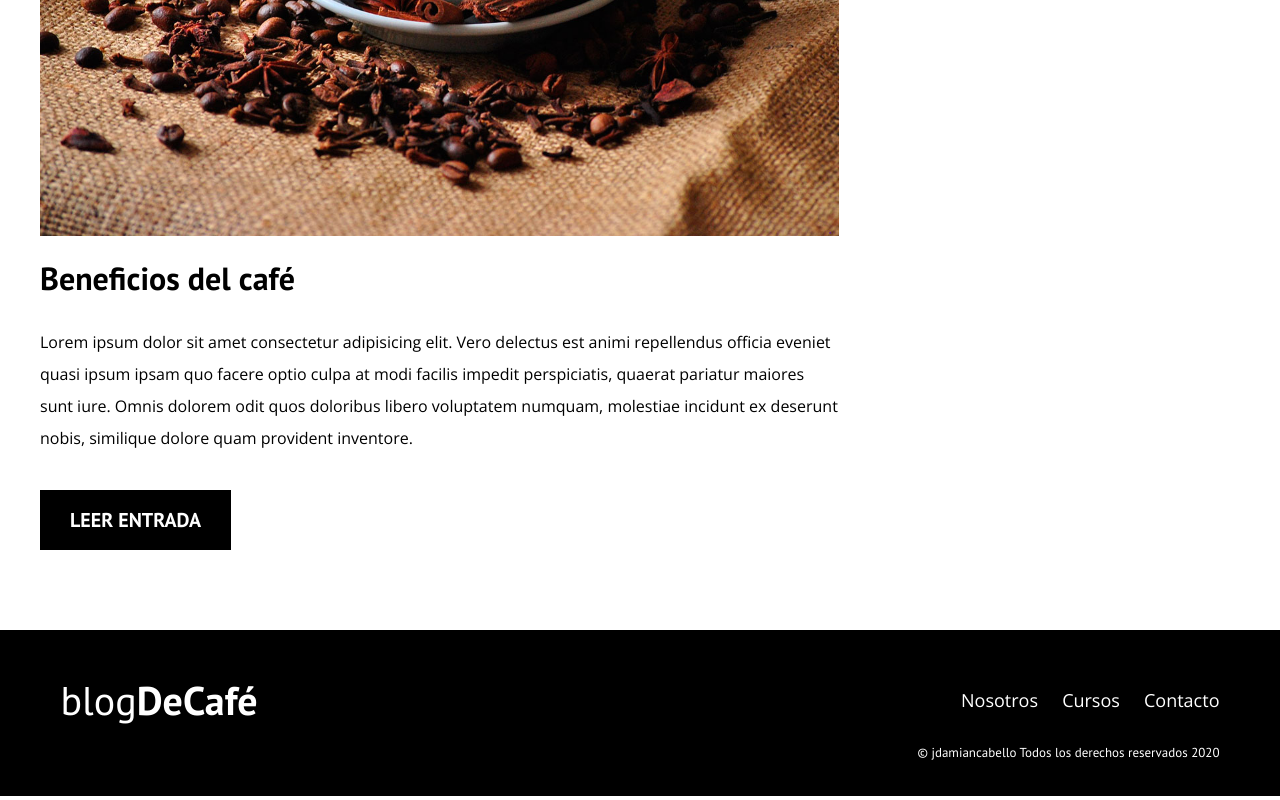
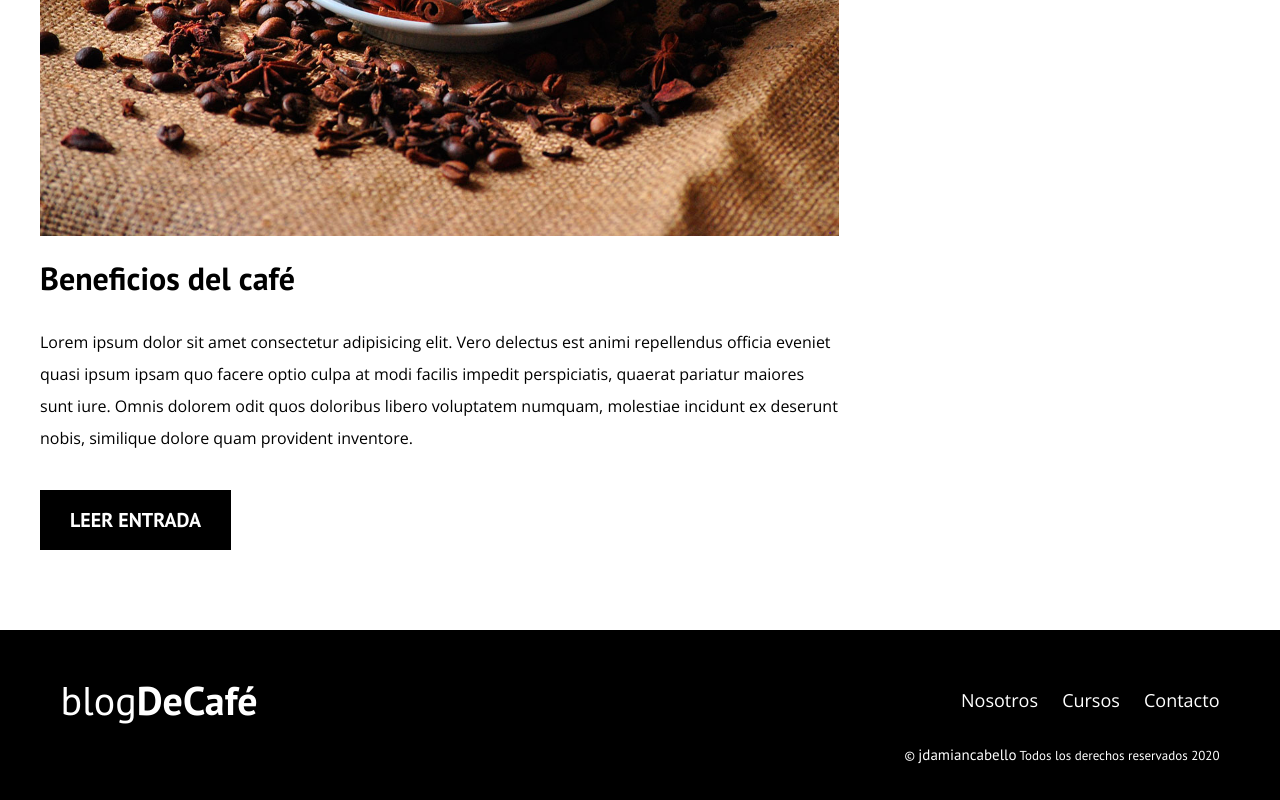
Before and after one commit to JDamianCabello/BlogCafe, a plain HTML site: page index.html in a window 1280 px wide. Shown: the part 2869-3669 px from the top of the page. Drawn offline with nearby package versions, Linux system fonts and the light colour scheme.

Commit message:
Añadido enlace a github

```diff
--- a/css/style.css
+++ b/css/style.css
@@ -289,6 +289,12 @@ img{
     }
 }
 
+.copyright a{
+    text-decoration: none;
+    color: white;
+    font-size: 1.5rem;
+}
+
 /** Contacto **/
 .formulario-contacto{
     background-color: white;
--- a/index.html
+++ b/index.html
@@ -111,7 +111,7 @@
                 <a href="contacto.html">Contacto</a>
             </nav>
         </div>
-        <p class="copyright m-0">&copy; jdamiancabello Todos los derechos reservados 2020</p>
+        <p class="copyright m-0">&copy; <a href="https://github.com/JDamianCabello">jdamiancabello</a> Todos los derechos reservados 2020</p>
     </div>
 </footer>
 
```
Also changed, not shown: contacto.html (+1 -1 lines), cursos.html (+1 -1 lines), nosotros.html (+1 -1 lines).
